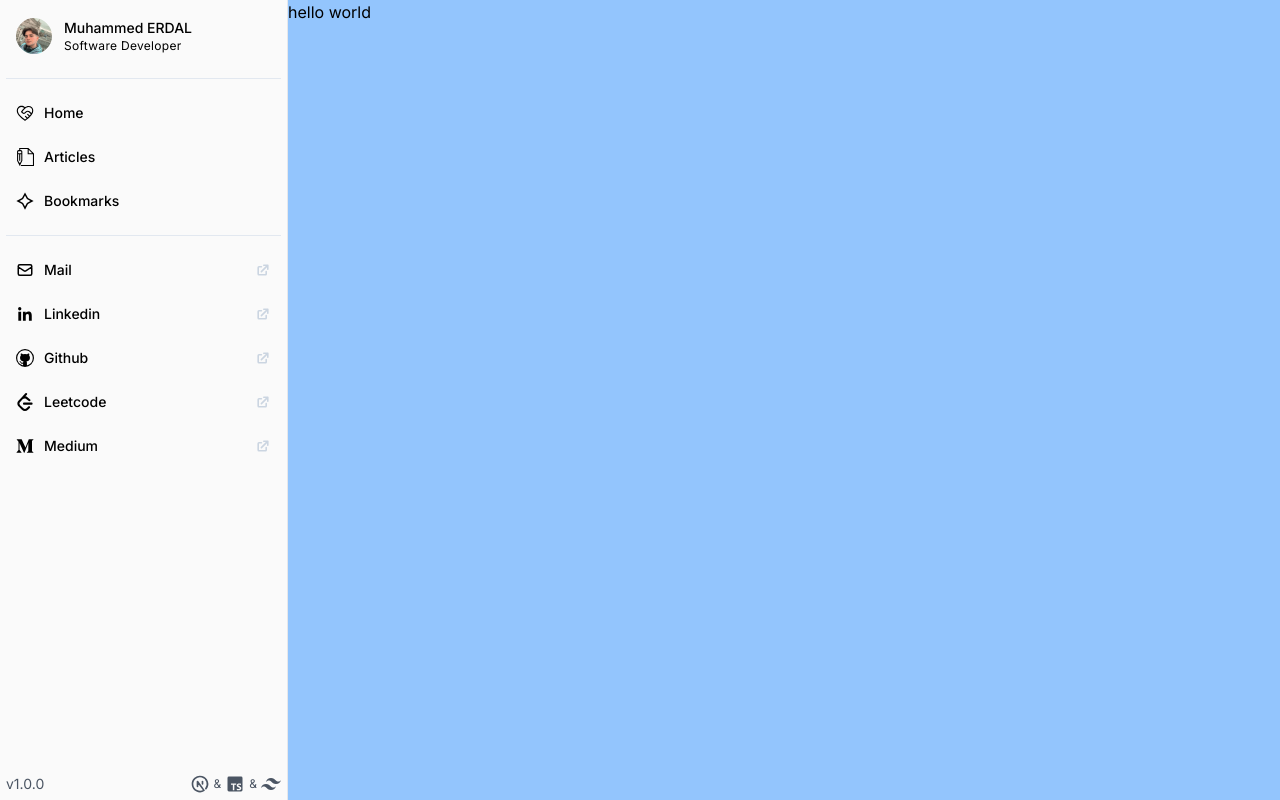
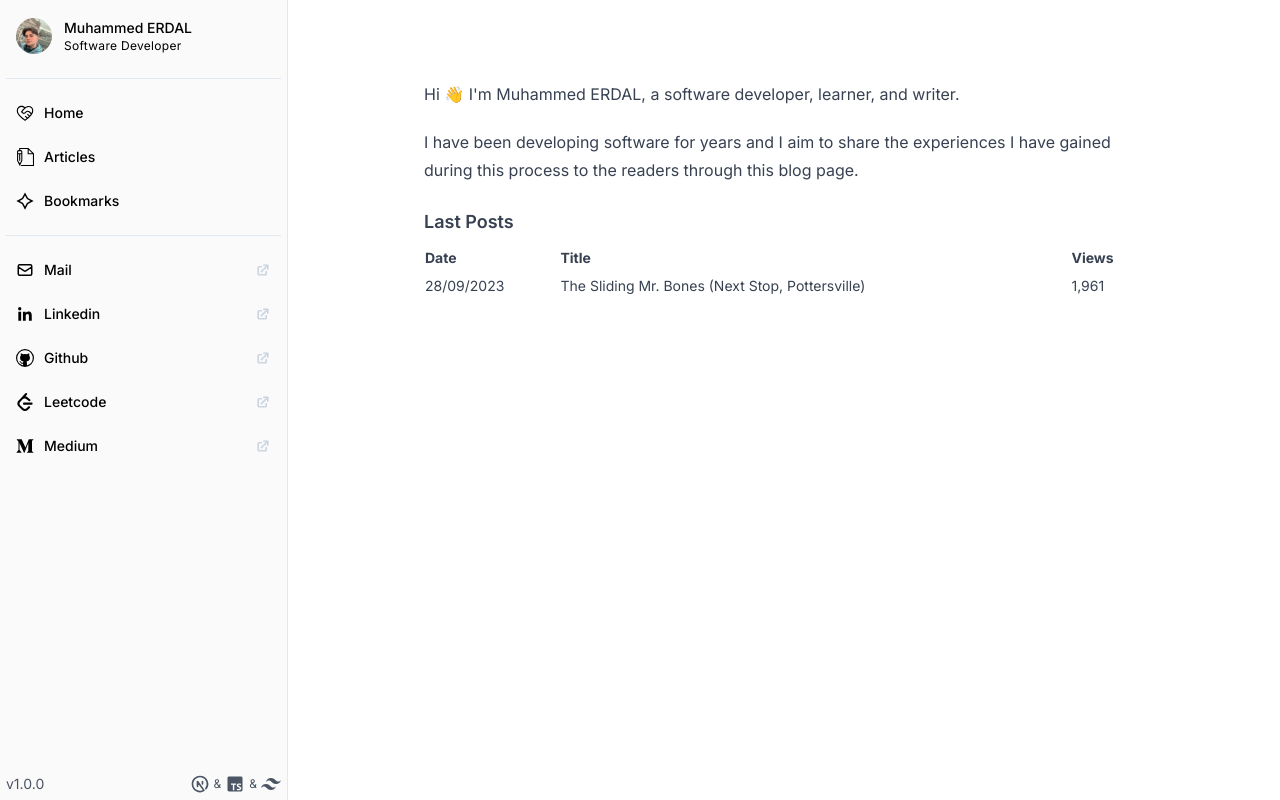
Before and after one commit to coderdal/erdal.net.tr, a Next.js app: page / in a window 1280 px wide. Built offline with nearby package versions, Linux system fonts and the light colour scheme.

Commit message:
home page design

```diff
--- a/src/app/layout.tsx
+++ b/src/app/layout.tsx
@@ -19,7 +19,7 @@ export default function RootLayout({
     <html lang="en">
       <body className={`${inter.className} w-full h-screen flex`}>
         <SideBar />
-        <main className="flex-1 bg-blue-300">
+        <main className="flex-1 max-w-3xl mx-auto my-20 leading-7 text-gray-700">
           {children}
         </main>
       </body>
--- a/src/app/page.tsx
+++ b/src/app/page.tsx
@@ -1,7 +1,11 @@
+import Introduction from "@/components/Home/Introduction";
+import LastPosts from "@/components/Home/LastPosts";
+
 export default function Home() {
   return (
-    <main>
-      hello world
+    <main className="mx-6">
+      <Introduction />
+      <LastPosts />
     </main>
   );
 }
--- /dev/null
+++ b/src/components/Home/Introduction.tsx
@@ -0,0 +1,12 @@
+import React from "react";
+
+const Introduction: React.FC = () => {
+  return (
+    <section className="leading-7 text-gray-700">
+      <p>Hi 👋 I&apos;m Muhammed ERDAL, a software developer, learner, and writer.</p>
+      <p className="mt-5">I have been developing software for years and I aim to share the experiences I have gained during this process to the readers through this blog page.</p>
+    </section>
+  );
+};
+
+export default Introduction;
--- /dev/null
+++ b/src/components/Home/LastPosts.tsx
@@ -0,0 +1,28 @@
+import Link from "next/link";
+import React from "react";
+
+const Introduction: React.FC = () => {
+  return (
+    <section className="mt-6">
+      <h1 className="font-semibold text-lg mb-2">Last Posts</h1>
+      <table className="table-auto w-full text-left text-sm border-spacing-3">
+        <thead>
+          <tr>
+            <th className="py-1">Date</th>
+            <th className="py-1">Title</th>
+            <th className="py-1">Views</th>
+          </tr>
+        </thead>
+        <tbody>
+          <tr className="cursor-pointer hover:opacity-80">
+            <td className="py-1"><Link href="1" className="block">28/09/2023</Link></td>
+            <td className="py-1"><Link href="1" className="block">The Sliding Mr. Bones (Next Stop, Pottersville)</Link></td>
+            <td className="py-1"><Link href="1" className="block">1,961</Link></td>
+          </tr>
+        </tbody>
+      </table>
+    </section>
+  );
+};
+
+export default Introduction;
```
